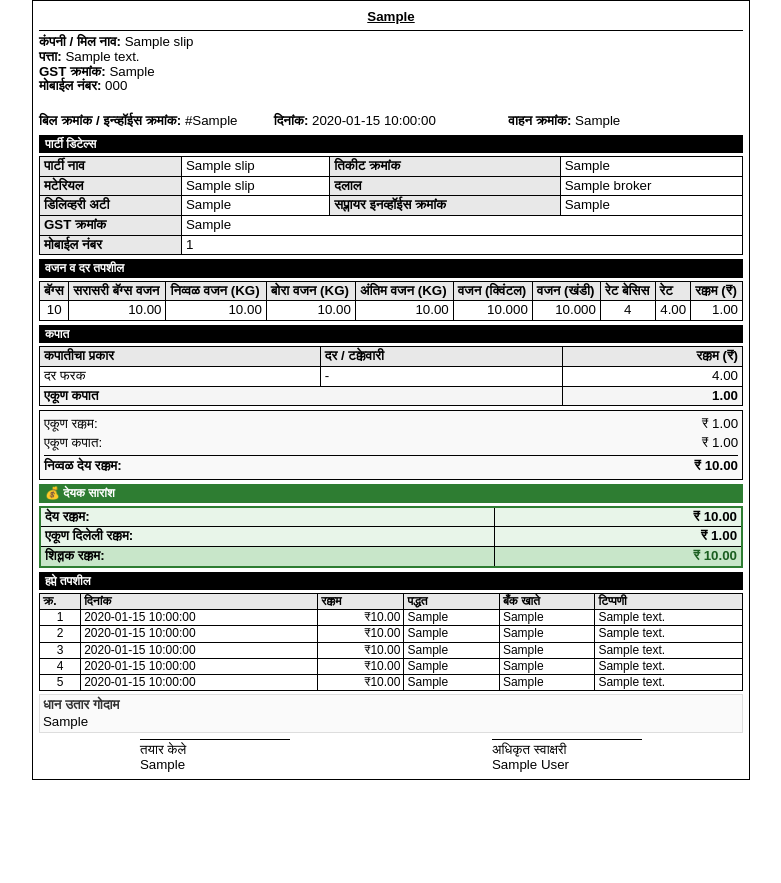
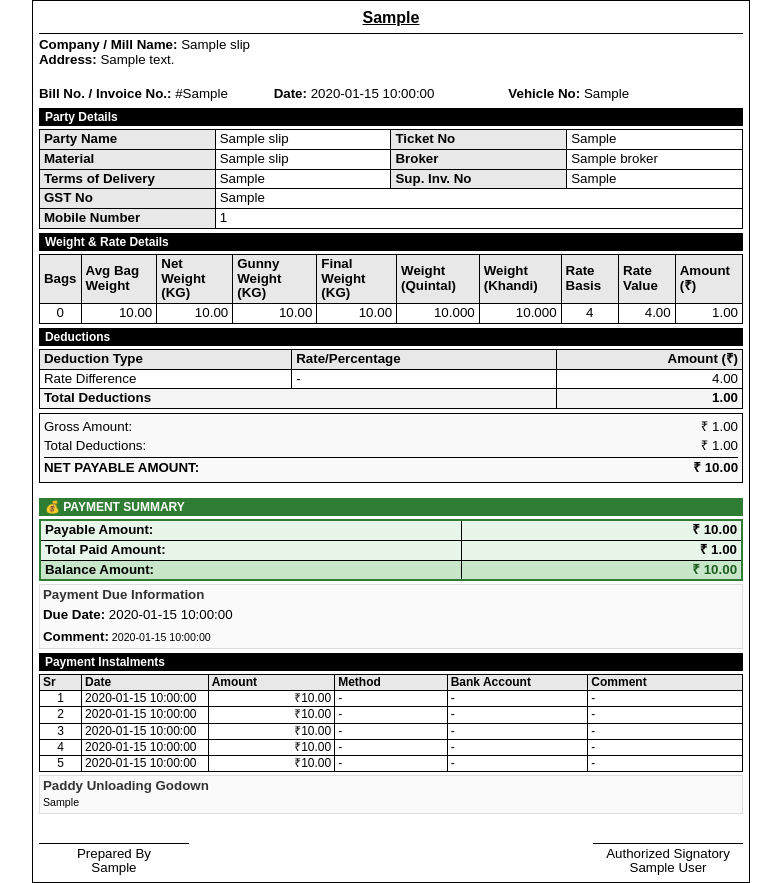
Before and after one commit to informatrixlntd/Final_Smart_Purchase_Slip_0.1, a Flask app: template backend/templates/print_template_new.html in a window 1280 px wide. Shown: the whole page, without its empty margins (249-1030 px from the left). Before the commit the page ends 780 px from the top, so only its background shows below. Run offline with Flask 3, Linux system fonts and the light colour scheme; the template is opened without the code that fills it: most values are stand-ins (such as "Sample title", 1, 10 or a date in 2020).

Commit message:
Added Template

```diff
--- a/backend/templates/print_template_new.html
+++ b/backend/templates/print_template_new.html
@@ -1,17 +1,15 @@
 <!DOCTYPE html>
-<html lang="mr">
+<html lang="en">
 <head>
     <meta charset="UTF-8">
     <meta name="viewport" content="width=device-width, initial-scale=1.0">
-    <title>खरेदी पावती - {{ slip.bill_no }}</title>
-
+    <title>Purchase Slip - {{ slip.bill_no }}</title>
   <style>
     * {
         margin: 0;
         padding: 0;
         box-sizing: border-box;
-        font-size: 10pt;
-        font-family: NotoSansDevanagari, Arial, sans-serif;
+        font-size: 10pt; /* GLOBAL FONT SIZE */
     }
 
     /* STRICT A4 PAGE FITTING - ALWAYS ONE PAGE */
@@ -49,7 +47,7 @@
     }
 
     body {
-        font-family: NotoSansDevanagari, Arial, sans-serif;
+        font-family: Arial, sans-serif;
         line-height: 1.1;
         color: #000;
         background: #fff;
@@ -263,258 +261,265 @@
 .slip-container { max-height: none !important; }
 
 </style>
+
 </head>
-
 <body>
     <div class="slip-container">
+        <div class="header">
+            <!-- <img src="/desktop/assets/spslogo.png" alt="Logo" class="header-logo" onerror="this.style.display='none'"> -->
+        <div class="slip-title" style="font-size: 12pt;">{{ slip.document_type or 'PURCHASE SLIP' }}</div>
 
-    <div class="header">
-        <div class="slip-title">{{ slip.document_type or 'खरेदी पावती' }}</div>
         </div>
 
         <div>
-        <span><strong>कंपनी / मिल नाव:</strong> {{ slip.company_name }}</span><br>
-        <span><strong>पत्ता:</strong> {{ slip.company_address }}</span><br>
-        {% if slip.company_gst_no %}<span><strong>GST क्रमांक:</strong> {{ slip.company_gst_no }}</span><br>{% endif %}
-        {% if slip.company_mobile_no %}<span><strong>मोबाईल नंबर:</strong> {{ slip.company_mobile_no }}</span>{% endif %}
+        <span><strong>Company / Mill Name:</strong> {{ slip.company_name or 'COMPANY NAME' }}</span><br>
+            <span><strong>Address:</strong> {{ slip.company_address or 'Company Address' }}</span>
+            </div>
+            <br>
+        <div class="info-row">
+            <span><strong>Bill No. / Invoice No.:</strong> #{{ slip.bill_no }}</span>
+            <span><strong>Date:</strong> {{ slip.date_formatted or slip.date }}</span>
+            <span><strong>Vehicle No:</strong> {{ slip.vehicle_no or '-' }}</span>
         </div>
 
-    <br>
-
-    <div class="info-row">
-        <span><strong>बिल क्रमांक / इन्व्हॉईस क्रमांक:</strong> #{{ slip.bill_no }}</span>
-        <span><strong>दिनांक:</strong> {{ slip.date_formatted or slip.date }}</span>
-        <span><strong>वाहन क्रमांक:</strong> {{ slip.vehicle_no }}</span>
-    </div>
-
-    <!-- ---------------- PARTY DETAILS ---------------- -->
-    <div class="section-title">पार्टी डिटेल्स</div>
-
+        <div class="section-title">Party Details</div>
         <table>
             <tr>
-            <th>पार्टी नाव</th>
-            <td>{{ slip.party_name }}</td>
-            <th>तिकीट क्रमांक</th>
-            <td>{{ slip.ticket_no }}</td>
+                <th style="width: 25%;">Party Name</th>
+                <td style="width: 25%;">{{ slip.party_name or '-' }}</td>
+                <th style="width: 25%;">Ticket No</th>
+                <td style="width: 25%;">{{ slip.ticket_no or '-' }}</td>
             </tr>
-
             <tr>
-            <th>मटेरियल</th>
-            <td>{{ slip.material_name }}</td>
-            <th>दलाल</th>
-            <td>{{ slip.broker }}</td>
+                <th>Material</th>
+                <td>{{ slip.material_name or '-' }}</td>
+                <th>Broker</th>
+                <td>{{ slip.broker or '-' }}</td>
             </tr>
-
             <tr>
-            <th>डिलिव्हरी अटी</th>
-            <td>{{ slip.terms_of_delivery }}</td>
-            <th>सप्लायर इनव्हॉईस क्रमांक</th>
-            <td>{{ slip.sup_inv_no }}</td>
+                <th>Terms of Delivery</th>
+                <td>{{ slip.terms_of_delivery or '-' }}</td>
+                <th>Sup. Inv. No</th>
+                <td>{{ slip.sup_inv_no or '-' }}</td>
             </tr>
-
             <tr>
-            <th>GST क्रमांक</th>
-            <td colspan="3">{{ slip.gst_no }}</td>
+                <th>GST No</th>
+                <td colspan="3">{{ slip.gst_no or '-' }}</td>
             </tr>
-
             <tr>
-            <th>मोबाईल नंबर</th>
-            <td colspan="3">{{ slip.mobile_number }}</td>
+                <th>Mobile Number</th>
+                <td colspan="3">{{ slip.mobile_number or '-' }}</td>
             </tr>
         </table>
 
-    <!-- ---------------- WEIGHT DETAILS ---------------- -->
-    <div class="section-title">वजन व दर तपशील</div>
-
+        <div class="section-title">Weight & Rate Details</div>
         <table>
             <tr>
-            <th>बॅग्स</th>
-            <th>सरासरी बॅग्स वजन</th>
-            <th>निव्वळ वजन (KG)</th>
-            <th>बोरा वजन (KG)</th>
-            <th>अंतिम वजन (KG)</th>
-            <th>वजन (क्विंटल)</th>
-            <th>वजन (खंडी)</th>
-            <th>रेट बेसिस</th>
-            <th>रेट</th>
-            <th>रक्कम (₹)</th>
+                <th>Bags</th>
+                <th>Avg Bag Weight</th>
+                <th>Net Weight (KG)</th>
+                <th>Gunny Weight (KG)</th>
+                <th>Final Weight (KG)</th>
+                <th>Weight (Quintal)</th>
+                <th>Weight (Khandi)</th>
+                <th>Rate Basis</th>
+                <th>Rate Value</th>
+                <th>Amount (₹)</th>
             </tr>
-
             <tr>
-            <td class="text-center">{{ "%.0f"|format(slip.bags) }}</td>
-            <td class="text-right">{{ "%.2f"|format(slip.avg_bag_weight) }}</td>
-            <td class="text-right">{{ "%.2f"|format(slip.net_weight_kg) }}</td>
-            <td class="text-right">{{ "%.2f"|format(slip.gunny_weight_kg) }}</td>
-            <td class="text-right">{{ "%.2f"|format(slip.final_weight_kg) }}</td>
-            <td class="text-right">{{ "%.3f"|format(slip.weight_quintal) }}</td>
-            <td class="text-right">{{ "%.3f"|format(slip.weight_khandi) }}</td>
-            <td class="text-center">{{ slip.rate_basis }}</td>
-            <td class="text-right">{{ "%.2f"|format(slip.rate_value) }}</td>
-            <td class="text-right">{{ "%.2f"|format(slip.total_purchase_amount) }}</td>
+                <td class="text-center">{{ "%.0f"|format(slip.bags or 0) }}</td>
+                <td class="text-right">{{ "%.2f"|format(slip.avg_bag_weight or 0) }}</td>
+                <td class="text-right">{{ "%.2f"|format(slip.net_weight_kg or 0) }}</td>
+                <td class="text-right">{{ "%.2f"|format(slip.gunny_weight_kg or 0) }}</td>
+                <td class="text-right">{{ "%.2f"|format(slip.final_weight_kg or 0) }}</td>
+                <td class="text-right">{{ "%.3f"|format(slip.weight_quintal or 0) }}</td>
+                <td class="text-right">{{ "%.3f"|format(slip.weight_khandi or 0) }}</td>
+                <td class="text-center">{{ slip.rate_basis or 'Quintal' }}</td>
+                <td class="text-right">{{ "%.2f"|format(slip.rate_value or 0) }}</td>
+                <td class="text-right">{{ "%.2f"|format(slip.total_purchase_amount or 0) }}</td>
             </tr>
         </table>
 
-    <!-- ---------------- DEDUCTIONS ---------------- -->
-    <div class="section-title">कपात</div>
-
+        <div class="section-title">Deductions</div>
         <table>
             <thead>
                 <tr>
-                <th>कपातीचा प्रकार</th>
-                <th>दर / टक्केवारी</th>
-                <th class="text-right">रक्कम (₹)</th>
+                    <!-- <th>Category</th> -->
+                    <th>Deduction Type</th>
+                    <th>Rate/Percentage</th>
+                    <th class="text-right">Amount (₹)</th>
                 </tr>
             </thead>
-
             <tbody>
-
-            {% if slip.bank_commission > 0 %}
+                {% if slip.bank_commission and slip.bank_commission > 0 %}
                 <tr>
-                <td>बँक कमिशन</td>
+                    <!-- <td>Direct ₹</td> -->
+                    <td>Bank Commission</td>
                     <td>-</td>
                     <td class="text-right">{{ "%.2f"|format(slip.bank_commission) }}</td>
                 </tr>
                 {% endif %}
 
-            {% if slip.postage > 0 %}
+                {% if slip.postage and slip.postage > 0 %}
                 <tr>
-                <td>टपाल खर्च</td>
+                    <!-- <td>Direct ₹</td> -->
+                    <td>Postage</td>
                     <td>-</td>
                     <td class="text-right">{{ "%.2f"|format(slip.postage) }}</td>
                 </tr>
                 {% endif %}
 
-            {% if slip.freight > 0 %}
+                {% if slip.freight and slip.freight > 0 %}
                 <tr>
-                <td>वाहतूक</td>
+                    <!-- <td>Direct ₹</td> -->
+                    <td>Freight</td>
                     <td>-</td>
                     <td class="text-right">{{ "%.2f"|format(slip.freight) }}</td>
                 </tr>
                 {% endif %}
 
-            {% if slip.rate_diff > 0 %}
+                {% if slip.rate_diff and slip.rate_diff > 0 %}
                 <tr>
-                <td>दर फरक</td>
+                    <!-- <td>Direct ₹</td> -->
+                    <td>Rate Difference</td>
                     <td>-</td>
                     <td class="text-right">{{ "%.2f"|format(slip.rate_diff) }}</td>
                 </tr>
                 {% endif %}
 
-            {% if slip.quality_diff > 0 %}
+                {% if slip.quality_diff and slip.quality_diff > 0 %}
                 <tr>
-                <td>गुणवत्ता फरक {% if slip.quality_diff_comment %}<br><small>({{ slip.quality_diff_comment }})</small>{% endif %}</td>
+                    <!-- <td>Direct ₹</td> -->
+                    <td>Quality Difference{% if slip.quality_diff_comment %}<br><small>({{ slip.quality_diff_comment }})</small>{% endif %}</td>
                     <td>-</td>
                     <td class="text-right">{{ "%.2f"|format(slip.quality_diff) }}</td>
                 </tr>
                 {% endif %}
 
-            {% if slip.moisture_ded > 0 %}
+                {% if slip.moisture_ded and slip.moisture_ded > 0 %}
 <tr>
-                <td>ओलावा कपात{% if slip.moisture_ded_comment %}<br><small>({{ slip.moisture_ded_comment }})</small>{% endif %}</td>
     <td>
-                    {% if slip.moisture_ded_percent > 0 %}
+        Moisture Deduction
+        {% if slip.moisture_ded_comment %}
+            <br><small>({{ slip.moisture_ded_comment }})</small>
+        {% endif %}
+    </td>
+
+    <td>
+        {% if slip.moisture_ded_percent and slip.moisture_ded_percent > 0 %}
             {{ "%.2f"|format(slip.moisture_ded_percent) }}%
         {% else %}
             -
         {% endif %}
     </td>
+
     <td class="text-right">{{ "%.2f"|format(slip.moisture_ded) }}</td>
 </tr>
 {% endif %}
 
-            {% if slip.tds > 0 %}
+
+                {% if slip.tds and slip.tds > 0 %}
                 <tr>
+                    <!-- <td>Direct ₹</td> -->
                     <td>TDS</td>
                     <td>-</td>
                     <td class="text-right">{{ "%.2f"|format(slip.tds) }}</td>
                 </tr>
                 {% endif %}
 
-            {% if slip.batav > 0 %}
+                {% if slip.batav and slip.batav > 0 %}
                 <tr>
-                <td>बटावं</td>
+                    <!-- <td>Percentage</td> -->
+                    <td>Batav</td>
                     <td>{{ "%.2f"|format(slip.batav_percent) }}%</td>
                     <td class="text-right">{{ "%.2f"|format(slip.batav) }}</td>
                 </tr>
                 {% endif %}
 
-            {% if slip.dalali > 0 %}
+                {% if slip.dalali and slip.dalali > 0 %}
                 <tr>
-                <td>दलाली</td>
+                    <!-- <td>Formula</td> -->
+                    <td>Dalali</td>
                     <td>₹{{ "%.2f"|format(slip.dalali_rate) }}/100 KG</td>
                     <td class="text-right">{{ "%.2f"|format(slip.dalali) }}</td>
                 </tr>
                 {% endif %}
 
-            {% if slip.hammali > 0 %}
+                {% if slip.hammali and slip.hammali > 0 %}
                 <tr>
-                <td>हमाली</td>
+                    <!-- <td>Formula</td> -->
+                    <td>Hamali</td>
                     <td>₹{{ "%.2f"|format(slip.hammali_rate) }}/100 KG</td>
                     <td class="text-right">{{ "%.2f"|format(slip.hammali) }}</td>
                 </tr>
                 {% endif %}
 
                 <tr class="total-row">
-                <td colspan="2">एकूण कपात</td>
-                <td class="text-right">{{ "%.2f"|format(slip.total_deduction) }}</td>
+                    <td colspan="2"><strong>Total Deductions</strong></td>
+                    <td class="text-right"><strong>{{ "%.2f"|format(slip.total_deduction) }}</strong></td>
                 </tr>
-
             </tbody>
         </table>
 
-    <!-- ---------------- AMOUNT SUMMARY ---------------- -->
         <div class="final-amounts">
             <div>
-            <span>एकूण रक्कम:</span>
+                <span>Gross Amount:</span>
                 <span>₹ {{ "%.2f"|format(slip.total_purchase_amount) }}</span>
             </div>
-
             <div>
-            <span>एकूण कपात:</span>
+                <span>Total Deductions:</span>
                 <span>₹ {{ "%.2f"|format(slip.total_deduction) }}</span>
             </div>
-
             <div class="total-payable">
-            <span>निव्वळ देय रक्कम:</span>
+                <span>NET PAYABLE AMOUNT:</span>
                 <span>₹ {{ "%.2f"|format(slip.payable_amount) }}</span>
             </div>
         </div>
 
-    <!-- ---------------- PAYMENT SUMMARY ---------------- -->
-    <div class="section-title" style="background:#2e7d32;">💰 देयक सारांश</div>
-
-    <table style="border:2px solid #2e7d32; background:#e8f5e9;">
-        <tr>
-            <td><strong>देय रक्कम:</strong></td>
-            <td class="text-right"><strong>₹ {{ "%.2f"|format(slip.payable_amount) }}</strong></td>
+        <div class="section-title" style="background: #2e7d32; margin-top: 15px;">💰 PAYMENT SUMMARY</div>
+        <table style="border: 2px solid #2e7d32; background: #e8f5e9;">
+            <tr style="font-size: 10pt;">
+                <td style="font-weight: bold; width: 60%;">Payable Amount:</td>
+                <td class="text-right" style="font-weight: bold;">₹ {{ "%.2f"|format(slip.payable_amount or 0) }}</td>
             </tr>
-        <tr>
-            <td><strong>एकूण दिलेली रक्कम:</strong></td>
-            <td class="text-right"><strong>₹ {{ "%.2f"|format(slip.total_paid_amount) }}</strong></td>
+            <tr style="font-size: 10pt;">
+                <td style="font-weight: bold;">Total Paid Amount:</td>
+                <td class="text-right" style="font-weight: bold;">₹ {{ "%.2f"|format(slip.total_paid_amount or 0) }}</td>
             </tr>
-        <tr style="background:#c8e6c9;">
-            <td><strong>शिल्लक रक्कम:</strong></td>
-            <td class="text-right" style="color:#1b5e20;"><strong>₹ {{ "%.2f"|format(slip.balance_amount) }}</strong></td>
+            <tr style="font-size: 11pt; background: #c8e6c9;">
+                <td style="font-weight: bold;">Balance Amount:</td>
+                <td class="text-right" style="font-weight: bold; color: #1b5e20;">₹ {{ "%.2f"|format(slip.balance_amount or 0) }}</td>
             </tr>
         </table>
 
-    <!-- ---------------- INSTALLMENTS ---------------- -->
+        {% if slip.payment_due_date %}
+        <div class="field-group">
+            <div class="field-group-title">Payment Due Information</div>
+            <div class="info-row">
+                <span><strong>Due Date:</strong> {{ slip.payment_due_date }}</span>
+            </div>
+            {% if slip.payment_due_comment %}
+            <div style="margin-top: 5px; font-size: 8pt;">
+                <strong>Comment:</strong> {{ slip.payment_due_comment }}
+            </div>
+            {% endif %}
+        </div>
+        {% endif %}
+
         {% set has_instalments = slip.instalment_1_date or slip.instalment_1_amount or slip.instalment_1_comment or slip.instalment_2_date or slip.instalment_2_amount or slip.instalment_2_comment or slip.instalment_3_date or slip.instalment_3_amount or slip.instalment_3_comment or slip.instalment_4_date or slip.instalment_4_amount or slip.instalment_4_comment or slip.instalment_5_date or slip.instalment_5_amount or slip.instalment_5_comment %}
         {% if has_instalments %}
-    <div class="section-title">हप्ते तपशील</div>
-
+        <div class="section-title">Payment Instalments</div>
         <table class="installments-table">
             <thead>
                 <tr>
-                <th>क्र.</th>
-                <th>दिनांक</th>
-                <th>रक्कम</th>
-                <th>पद्धत</th>
-                <th>बँक खाते</th>
-                <th>टिप्पणी</th>
+                    <th style="width: 6%;">Sr</th>
+                    <th style="width: 18%;">Date</th>
+                    <th style="width: 18%;">Amount</th>
+                    <th style="width: 16%;">Method</th>
+                    <th style="width: 20%;">Bank Account</th>
+                    <th style="width: 22%;">Comment</th>
                 </tr>
             </thead>
-
             <tbody>
                 {% for i in range(1, 6) %}
                     {% set date_field = 'instalment_' ~ i ~ '_date' %}
@@ -522,21 +527,19 @@
                     {% set method_field = 'instalment_' ~ i ~ '_payment_method' %}
                     {% set bank_field = 'instalment_' ~ i ~ '_payment_bank_account' %}
                     {% set comment_field = 'instalment_' ~ i ~ '_comment' %}
-
                     {% set date = slip[date_field] %}
-            {% set amount = slip[amount_field] %}
+                    {% set amount = slip[amount_field] or 0 %}
                     {% set method = slip[method_field] %}
                     {% set bank = slip[bank_field] %}
                     {% set comment = slip[comment_field] %}
-
-            {% if date or amount or method or bank or comment %}
+                    {% if date or amount > 0 or comment or method or bank %}
                 <tr>
                     <td class="text-center">{{ i }}</td>
-                <td>{{ date }}</td>
-                <td class="text-right">₹{{ "%.2f"|format(amount) }}</td>
-                <td>{{ method }}</td>
-                <td>{{ bank }}</td>
-                <td>{{ comment }}</td>
+                    <td>{{ date if date else '-' }}</td>
+                    <td class="text-right">{{ ("₹%.2f"|format(amount)) if amount > 0 else '-' }}</td>
+                    <td>{{ method if method else '-' }}</td>
+                    <td>{{ bank if bank else '-' }}</td>
+                    <td>{{ comment if comment else '-' }}</td>
                 </tr>
                     {% endif %}
                 {% endfor %}
@@ -544,21 +547,37 @@
         </table>
         {% endif %}
 
-    <!-- ---------------- GODOWN ---------------- -->
         {% if slip.paddy_unloading_godown %}
         <div class="field-group">
-        <div class="field-group-title">धान उतार गोदाम</div>
-        <div>{{ slip.paddy_unloading_godown }}</div>
+            <div class="field-group-title">Paddy Unloading Godown</div>
+            <div style="font-size: 8pt; line-height: 1.3;">
+                {{ slip.paddy_unloading_godown }}
+            </div>
         </div>
         {% endif %}
 
-    <!-- ---------------- SIGNATURES ---------------- -->
         <div class="footer">
-        <div class="signature-line">तयार केले<br>{{ slip.prepared_by }}</div>
-        <div class="signature-line">अधिकृत स्वाक्षरी<br>{{ slip.authorised_sign }}</div>
+            <div class="signature">
+                <div style="margin-bottom:15px;"></div>
+                <div class="signature-line">Prepared By<br>{{ slip.prepared_by or '_________________' }}</div>
+            </div>
+            <div class="signature">
+                <div style="margin-bottom:15px;"></div>
+                <div class="signature-line">Authorized Signatory<br>{{ slip.authorised_sign or '_________________' }}</div>
+            </div>
+        </div>
     </div>
 
-</div>
-
+    <!--
+        Print handling:
+        - For Electron: Main process triggers print dialog via webContents.print()
+        - For browser: Auto-print on load (uncomment below for browser usage)
+    -->
+    <script>
+        // Uncomment for browser-based printing (not needed for Electron)
+        // window.onload = function() {
+        //     window.print();
+        // };
+    </script>
 </body>
 </html>
```
Lines whose indentation alone changed are shown as unchanged.
